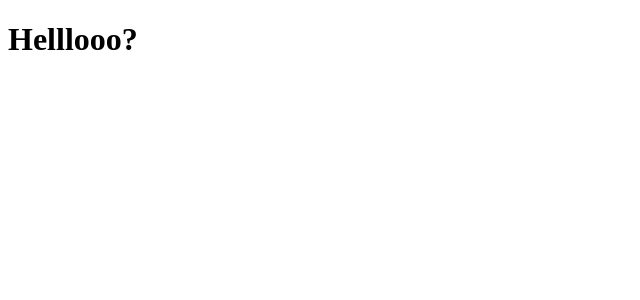
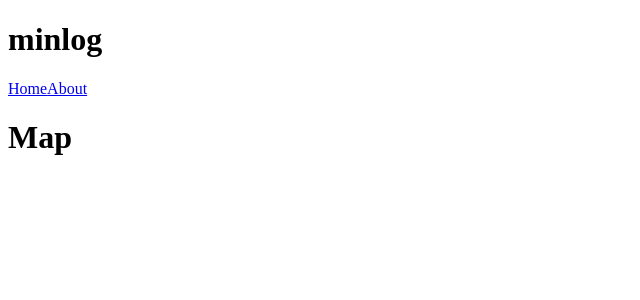
Before and after one commit to cmzhong/minlog, a React app: page / in a window 1280 px wide. Shown: the top 300 px of the page, without its empty margins (0-640 px from the left). Built offline with nearby package versions, Linux system fonts and the light colour scheme.

Commit message:
Add React Router Routes to main App component

```diff
--- a/client/App.tsx
+++ b/client/App.tsx
@@ -1,5 +1,14 @@
 import * as React from 'react';
 import { hot } from "react-hot-loader/root";
+import {
+  BrowserRouter as Router,
+  Switch,
+  Route,
+  Link
+} from "react-router-dom";
+import About from './components/About';
+import Map from './components/Map';
+
 
 interface Props {
 }
@@ -8,9 +17,20 @@ class App extends React.Component<Props> {
   render() {
     return (
       <>
-        <h1>
-          Helllooo?
-        </h1>
+        <h1>minlog</h1>
+        <Router>
+          <Link to="/">Home</Link>
+          <Link to="/about">About</Link>
+
+          <Switch>
+            <Route path ="/about">
+              <About />
+            </Route>
+            <Route path="/">
+              <Map />
+            </Route>
+          </Switch>
+        </Router>
       </>
     );
   }
```
